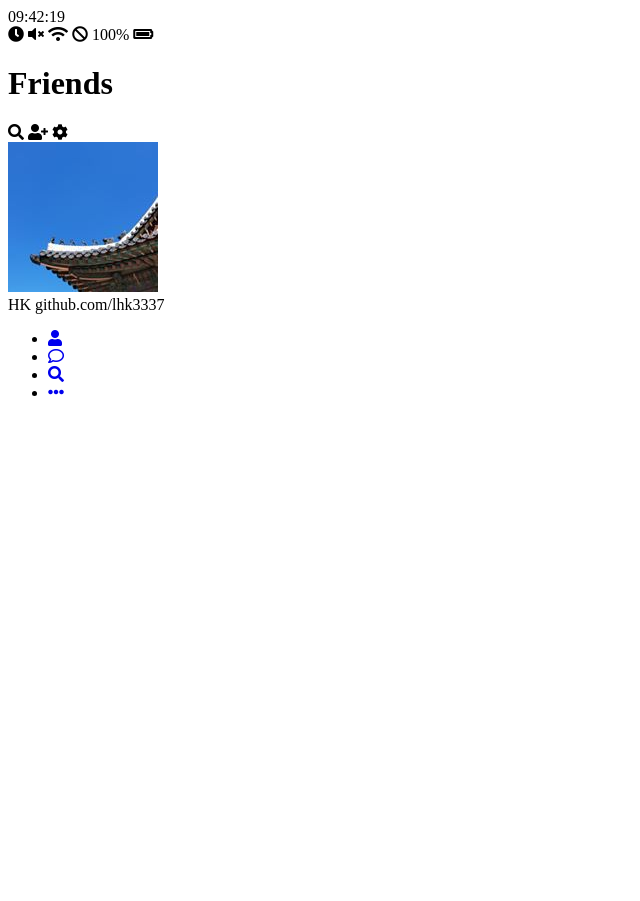
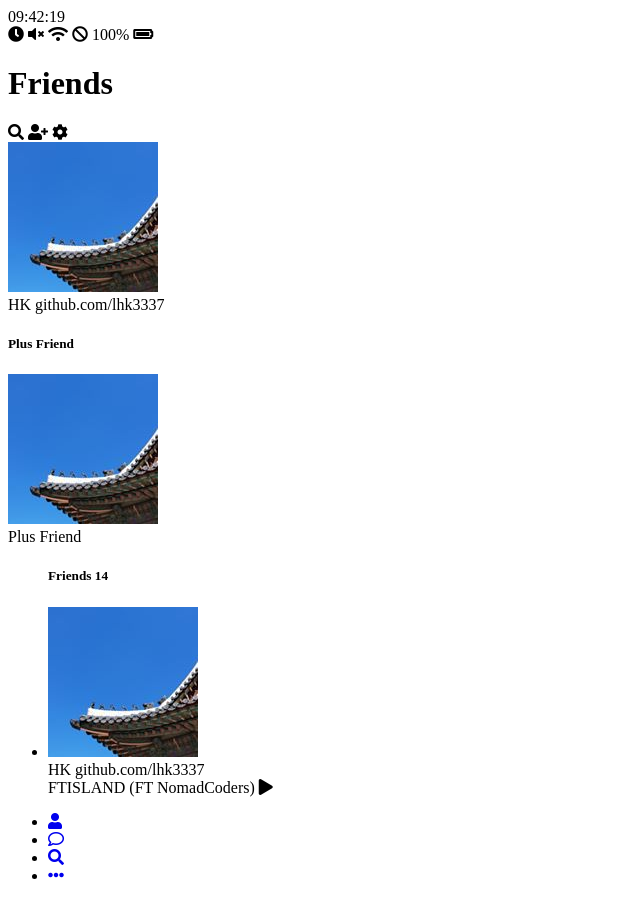
Before and after one commit to lhk3337/kakao-clone-2.0, a plain HTML site: page friends.html in a window 1280 px wide. Shown: the whole page, without its empty margins (0-640 px from the left). Before the commit the page ends 800 px from the top, so only its background shows below. Drawn offline with Linux system fonts and the light colour scheme.

Commit message:
Update friends.html

```diff
--- a/friends.html
+++ b/friends.html
@@ -77,6 +77,7 @@
     <main class="friends">
       <header class="friends__header">
         <div class="friends__friend friend friend--lg">
+          <div class="friend__column">
             <img src="images/avatar.jpg" class="g-avatar friend__avatar" />
             <div class="friend__content">
               <span class="friends__name">
@@ -87,8 +88,43 @@
               </span>
             </div>
           </div>
+        </div>
       </header>
-      <ul class="friends__list"></ul>
+      <div class="friends__plus">
+        <h5 class="friends__title">Plus Friend</h5>
+        <div class="friends__friend friend">
+          <div class="friend__column">
+            <img src="images/avatar.jpg" class="g-avatar friend__avatar" />
+            <div class="friend__content">
+              <span class="friends__name">
+                Plus Friend
+              </span>
+            </div>
+          </div>
+        </div>
+      </div>
+      <ul class="friends__list">
+        <h5 class="friends__title">Friends 14</h5>
+        <li class="friends__friend friend friend--lg">
+          <div class="friend__column">
+            <img src="images/avatar.jpg" class="g-avatar friend__avatar" />
+            <div class="friend__content">
+              <span class="friends__name">
+                HK
+              </span>
+              <span class="friend__status">
+                github.com/lhk3337
+              </span>
+            </div>
+          </div>
+          <div class="friend__column">
+            <div class="friend__now-listening">
+              <span>FTISLAND (FT NomadCoders)</span>
+              <i class="fas fa-play"></i>
+            </div>
+          </div>
+        </li>
+      </ul>
     </main>
     <nav class="nav">
       <ul class="nav__list">
```
Lines whose indentation alone changed are shown as unchanged.
